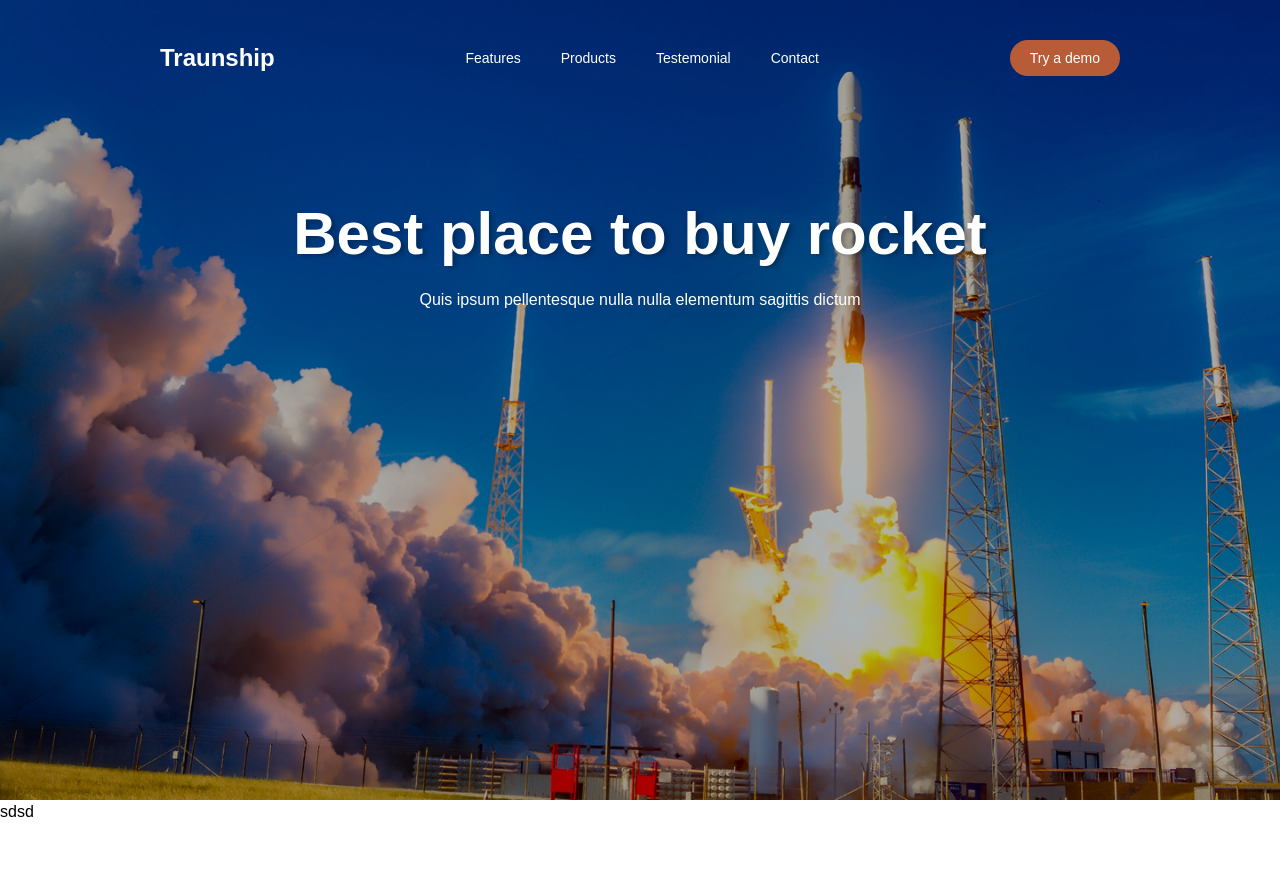
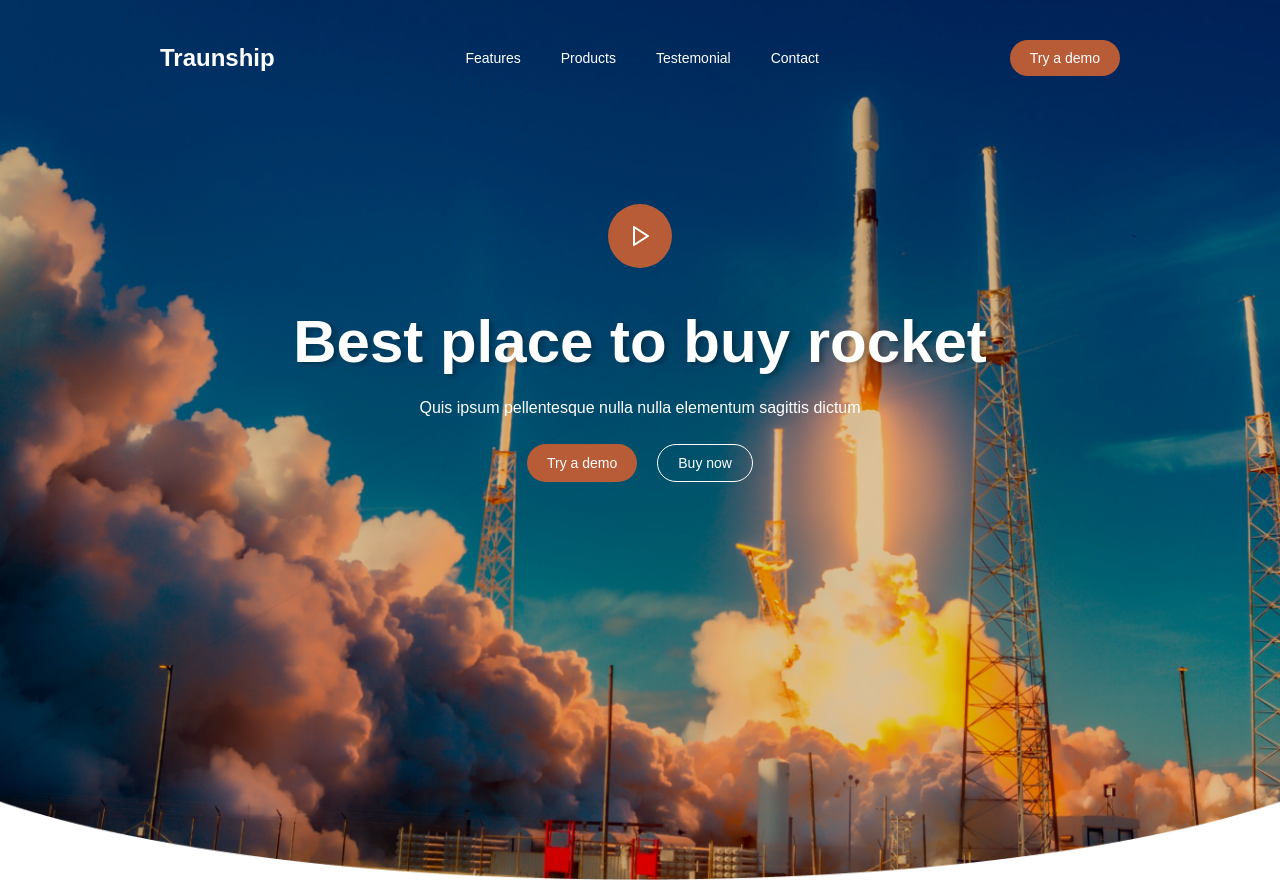
Before and after one commit to MarcosAntonio15243/Traunship-Landing-Page, a Next.js app: page / in a window 1280 px wide. Before the commit the page ends 824 px from the top, so only its background shows below. Built offline with nearby package versions, Linux system fonts and the light colour scheme.

Commit message:
feat: Finalização dos estilos da seção principal

```diff
--- a/src/app/page.tsx
+++ b/src/app/page.tsx
@@ -1,24 +1,21 @@
+import ActionButton from "@/components/button/ActionButton";
 import Header from "@/components/layout/Header";
 
 export default function Home() {
   return (
     <main className="">
-      <section className="relative px-40 py-10 min-h-screen bg-gradient-to-b bg-[url('/assets/rocket-launch.webp')] bg-bottom bg-cover">
-
-        {/* Overlay */}
-        <div className="absolute inset-0 bg-black/30 z-0" />
-
-        <div className="relative z-10 flex flex-col items-center justify-center h-full text-white">
-          <Header />
-          <div className="w-full flex flex-col justify-center items-center gap-6">
-            <h2 className="text-white text-6xl font-bold mt-32 text-shadow-[4px_2px_4px_rgb(0_0_0_/_0.25)]">Best place to buy rocket</h2>
-            <p>Quis ipsum pellentesque nulla nulla elementum sagittis dictum</p>
+      <section className="relative px-40 py-10 min-h-[110vh] bg-[url('/assets/background.webp')] bg-bottom bg-cover">
+        <Header />
+        <div className="w-full flex flex-col justify-center items-center gap-6 mt-32 text-white">
+          <div className="bg-[var(--caramel)] p-5 rounded-full mb-5"><img src="/assets/play.svg" alt="Vector" /></div>
+          <h2 className="text-white text-6xl font-bold text-shadow-[4px_2px_4px_rgb(0_0_0_/_0.25)]">Best place to buy rocket</h2>
+          <p>Quis ipsum pellentesque nulla nulla elementum sagittis dictum</p>
+          <div className="flex gap-5">
+            <ActionButton>Try a demo</ActionButton>
+            <ActionButton type="secondary">Buy now</ActionButton>
           </div>
         </div>
-
       </section>
-
-      <p>sdsd</p>
     </main>
   );
 }
--- a/src/components/layout/Header.tsx
+++ b/src/components/layout/Header.tsx
@@ -1,3 +1,4 @@
+import ActionButton from "../button/ActionButton";
 
 export default function Header() {
   let navItens = ["Features", "Products", "Testemonial", "Contact"];
@@ -14,7 +15,7 @@ export default function Header() {
           })
         }
       </nav>
-      <button className="cursor-pointer text-sm bg-[var(--caramel)] px-5 py-2 rounded-full">Try a demo</button>
+      <ActionButton>Try a demo</ActionButton>
     </header>
   )
 }
```
Also changed, not shown: public/assets/background.webp (added), public/assets/play.svg (added).
